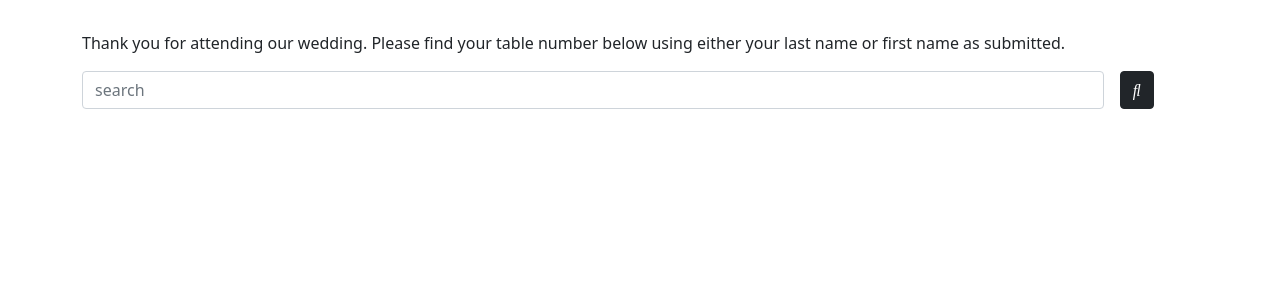
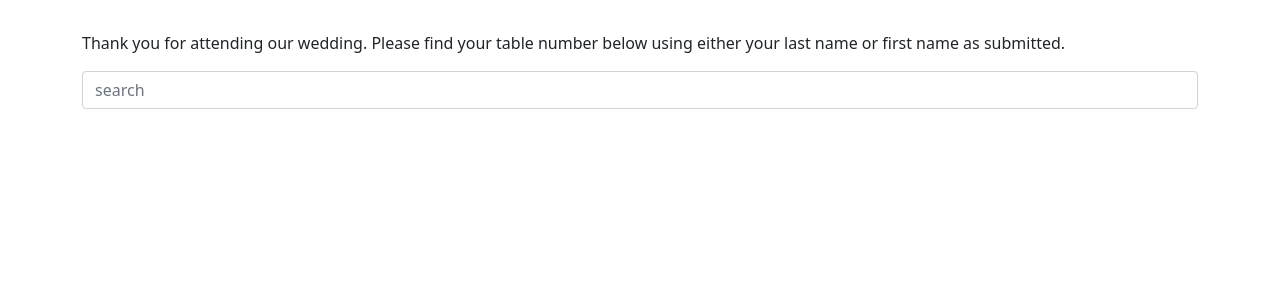
Before and after one commit to folzieds/seat-number, a Flask app: page / in a window 1280 px wide. Shown: the part 56-356 px from the top of the page. Run offline with Flask 2, Linux system fonts and the light colour scheme; some libraries are stand-ins or nearby versions.

Commit message:
removed button as it was not necessary

```diff
--- a/templates/index.html
+++ b/templates/index.html
@@ -30,13 +30,8 @@
         </div>
 
         <form method="GET" action="{{ url_for('search') }}" class="row g-3">
-            <div class="col-sm-11">
+            <div class="col-sm-12">
               <input type="search" class="form-control" id="inputPassword2" name="q" placeholder="search" >
-            </div>
-            <div class="col-auto">
-              <button type="submit" class="btn btn-dark">
-                <i class="fas fa-search"></i>
-              </button>
             </div>
           </form>
 
```
